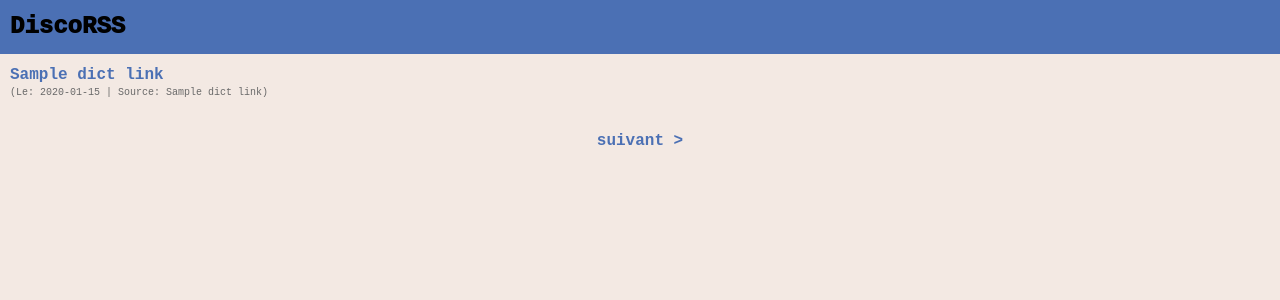
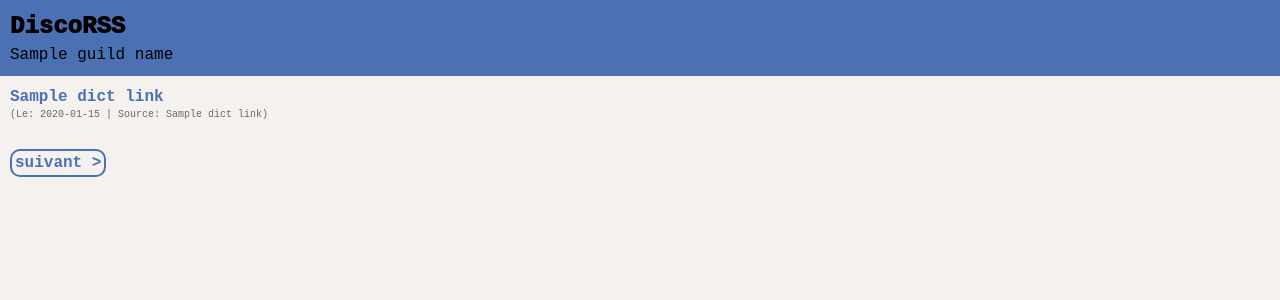
Before and after one commit to lucgiffon/discorss, a Flask app: template website/templates/feed_view.html in a window 1280 px wide. Shown: the top 300 px of the page. Run offline with Flask 2, Linux system fonts and the light colour scheme; the template is opened without the code that fills it: most values are stand-ins (such as "Sample title", 1, 10 or a date in 2020); some libraries are stand-ins or nearby versions.

Commit message:
small style adjustments + add guild name on the page

```diff
--- a/website/static/style.css
+++ b/website/static/style.css
@@ -1,18 +1,32 @@
 :root {
   --main-color: #4B70B4;
+}
+
+* {
+    margin: 0;
 }
 
 body {
     font-family: 'Courier New', monospace;
     font-size: 16px;
     line-height: 1.4;
-    background-color: #f3e9e3;
+    background-color: #f5f1ee;
+}
+
+#navbar {
+    background-color: var(--main-color);
+    padding: 10px;
+    display: flex;
+    justify-content: center;
+    flex-direction: column;
 }
 
 #title {
     font-weight: 1000;
     font-size: x-large;
 }
+
+
 
 .grid-item{
     grid-row-gap: 3px;
@@ -47,25 +61,30 @@ body {
     /*padding-right: 15px;*/
     display: grid;
     grid-row-gap: 20px;
+    /*justify-content: center;*/
 }
 
-* {
-    margin: 0;
+
+
+.navigation {
+    text-align: center;
+    font-weight: 600;
+    margin-top: 10px;
+    color: var(--main-color);
 }
 
-#navbar {
-    background-color: var(--main-color);
-    padding: 10px;
+.navigation>a {
+    border: solid;
+    border-radius: 10px;
+    border-width: 2px;
+    padding: 3px;
+    border-color: var(--main-color);
+    text-decoration: none;
+    color: var(--main-color);
 }
 
-.navigation, .navigation>a {
-    /*background-color: #4CAF50; !* Green *!*/
-    border: none;
-    color: var(--main-color);
-    /*padding: 15px 32px;*/
-    text-align: center;
-    text-decoration: none;
-    /*display: inline-block;*/
-    font-weight: 700;
-    margin-top: 10px;
+@media screen and (min-width: 801px) {
+    .navigation {
+        text-align: left;
+    }
 }
--- a/website/templates/base.html
+++ b/website/templates/base.html
@@ -18,7 +18,7 @@
 
     <link rel="stylesheet" href="{{ url_for('static', filename='style.css') }}"/>
 
-    <title>{% block title %}Anti-sèches anti-climatosceptiques{% endblock %}</title>
+    <title>{% block title %}Discorss{% endblock %}</title>
 </head>
 <body>
     <nav id="navbar">
@@ -33,7 +33,7 @@
 {#        <a class="" id="sign-up" href="/sign-up">Sign Up</a>#}
 {#        <a class="" id="logout" href="/logout">Logout</a>#}
 {#        <a class="" id="home" href="/">Home</a>#}
-        <span id="title">DiscoRSS</span>
+        <span id="title">DiscoRSS</span>{% block servername %}{% endblock %}
     </nav>
 
     {% with messages = get_flashed_messages(with_categories=true) %}
--- a/website/templates/feed_view.html
+++ b/website/templates/feed_view.html
@@ -1,5 +1,6 @@
 {% extends "base.html" %}
 {% block title %}{{ guild_name }}{% endblock %}
+{% block servername %}<span>{{ guild_name }}</span>{% endblock %}
 {% block content %}
     <div class="container">
     {% for dict_link in lst_dict_links %}
@@ -15,9 +16,9 @@
     {% if prev_url %}
     <a class="button" href="{{ prev_url }}">&lt; précédent</a>
     {% endif %}
-    {% if prev_url and next_url %}
-    |
-    {% endif %}
+{#    {% if prev_url and next_url %}#}
+{#    |#}
+{#    {% endif %}#}
     {% if next_url %}
     <a class="button" href="{{ next_url }}">suivant &gt;</a>
     {% endif %}
--- a/website/views.py
+++ b/website/views.py
@@ -69,4 +69,7 @@ def guild_page(id_guild):
     next_url = url_for(f'views.guild_page', page=page_number+1, id_guild=id_guild) if has_next else None
     prev_url = url_for(f'views.guild_page', page=page_number-1, id_guild=id_guild) if has_prev else None
 
-    return render_template("feed_view.html", guild_name=guild_name, lst_dict_links=lst_dict_links, next_url=next_url, prev_url=prev_url)
+    return render_template("feed_view.html",
+                           guild_name=guild_name,
+                           lst_dict_links=lst_dict_links,
+                           next_url=next_url, prev_url=prev_url)
```
